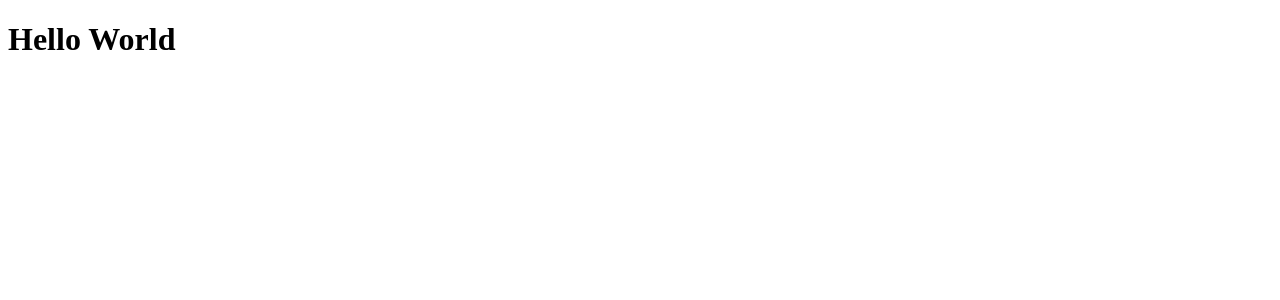
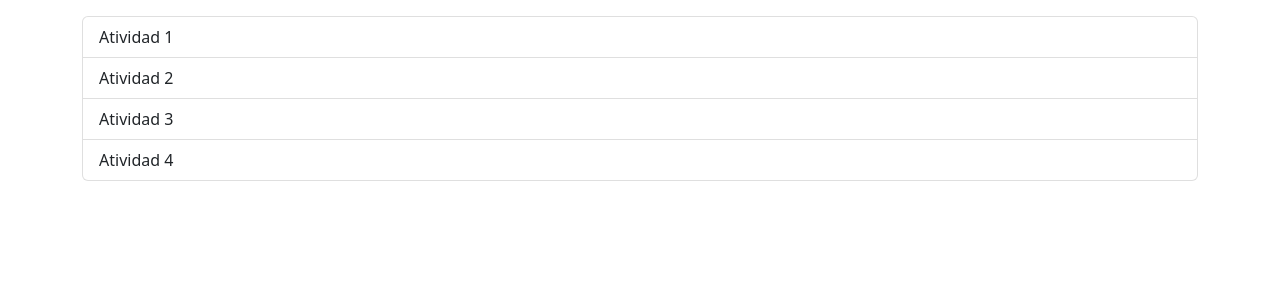
Before and after one commit to igor-cotrim/to-do-react-dotnet, a React (Create React App) app in the folder frontend/: page / in a window 1280 px wide. Shown: the top 300 px of the page. Built offline with nearby package versions, Linux system fonts and the light colour scheme.

Commit message:
feat: add bootstrap and first project styles

```diff
--- a/frontend/package.json
+++ b/frontend/package.json
@@ -10,7 +10,9 @@
     "@types/node": "^16.18.11",
     "@types/react": "^18.0.26",
     "@types/react-dom": "^18.0.10",
+    "bootstrap": "^5.2.3",
     "react": "^18.2.0",
+    "react-bootstrap": "^2.7.0",
     "react-dom": "^18.2.0",
     "react-scripts": "5.0.1",
     "typescript": "^4.9.4",
--- a/frontend/src/App.tsx
+++ b/frontend/src/App.tsx
@@ -1,5 +1,14 @@
 function App() {
-  return <h1>Hello World</h1>;
+  return (
+    <div className="mt-3">
+      <ul className="list-group">
+        <li className="list-group-item">Atividad 1</li>
+        <li className="list-group-item">Atividad 2</li>
+        <li className="list-group-item">Atividad 3</li>
+        <li className="list-group-item">Atividad 4</li>
+      </ul>
+    </div>
+  );
 }
 
 export default App;
--- a/frontend/src/index.tsx
+++ b/frontend/src/index.tsx
@@ -1,19 +1,16 @@
 import React from "react";
 import ReactDOM from "react-dom/client";
+import "bootstrap/dist/css/bootstrap.min.css";
 
 import App from "./App";
-import reportWebVitals from "./reportWebVitals";
 
 const root = ReactDOM.createRoot(
   document.getElementById("root") as HTMLElement
 );
 root.render(
   <React.StrictMode>
-    <App />
+    <div className="container">
+      <App />
+    </div>
   </React.StrictMode>
 );
-
-// If you want to start measuring performance in your app, pass a function
-// to log results (for example: reportWebVitals(console.log))
-// or send to an analytics endpoint. Learn more: https://bit.ly/CRA-vitals
-reportWebVitals();
--- a/frontend/src/reportWebVitals.ts
+++ /dev/null
@@ -1,15 +0,0 @@
-import { ReportHandler } from 'web-vitals';
-
-const reportWebVitals = (onPerfEntry?: ReportHandler) => {
-  if (onPerfEntry && onPerfEntry instanceof Function) {
-    import('web-vitals').then(({ getCLS, getFID, getFCP, getLCP, getTTFB }) => {
-      getCLS(onPerfEntry);
-      getFID(onPerfEntry);
-      getFCP(onPerfEntry);
-      getLCP(onPerfEntry);
-      getTTFB(onPerfEntry);
-    });
-  }
-};
-
-export default reportWebVitals;
```
Also changed, not shown: 1 other file (tests, documents, lock files or other folders).
